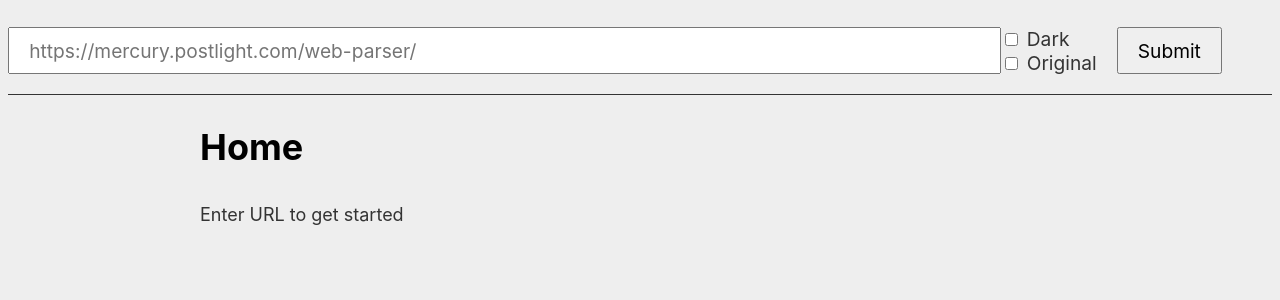
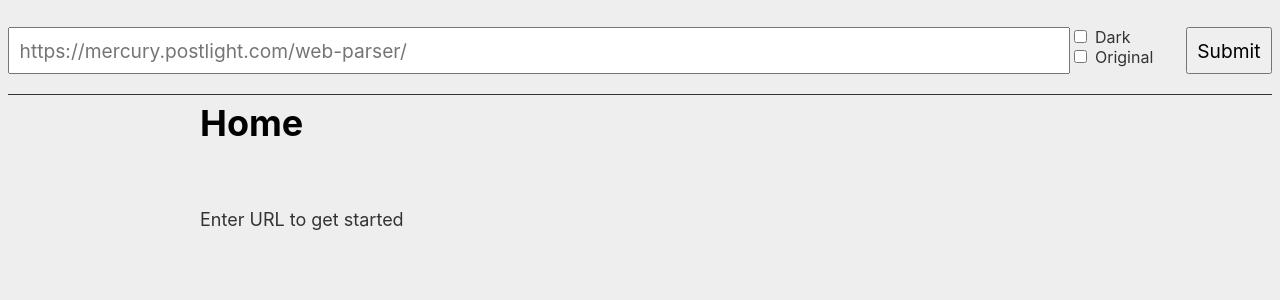
Before and after one commit to irfancharania/readability-wrapper, a Flask app: page / in a window 1280 px wide. Shown: the top 300 px of the page. Run offline with Flask 2, Linux system fonts and the light colour scheme.

Commit message:
Update styles
- don't build links with optional params

```diff
--- a/app.py
+++ b/app.py
@@ -40,11 +40,13 @@ def build_url(page_url, page_theme, page_links):
        page_links == 'original':
         link = u
     else:
+        params = {'url': u}
+        # build optional parameter list
+        if page_theme: params['theme'] = page_theme
+        if page_links: params['links'] = page_links
+
         link = urljoin(request.url_root,
-                       url_for('main',
-                               theme=page_theme,
-                               links=page_links,
-                               url=u))
+                       url_for('main', **params))
 
     return 'href="{0}"'.format(link)
 
--- a/config.py
+++ b/config.py
@@ -9,5 +9,5 @@ load_dotenv(dotenv_path)
 
 # set up variables
 MERCURY_API_KEY = os.getenv('MERCURY_API_KEY')
-DO_NOT_REDIRECT = ['youtube.com', 'github.com', '.pdf']
+DO_NOT_REDIRECT = ['youtube.com', 'github.com', '.pdf', 'amazon.c']
 FALLBACK_REDIRECT_URL = 'http://googleweblight.com/?lite_url='
--- a/static/css/style.css
+++ b/static/css/style.css
@@ -29,7 +29,7 @@ header {
     }
 
     header input, button {
-        padding: .5em 1em;
+        padding: .5em .5em;
         font-size: inherit;
         line-height: inherit;
         font-family: inherit;
@@ -39,17 +39,15 @@ header {
         width: 100%;
     }
 
-    header .options {
+    header .options, header .submit {
         width: 5em;
         vertical-align: top;
     }
 
         header .options label {
             display: block;
+            font-size: smaller;
         }
-
-    header .url {
-    }
 
 main {
     font-size: 18px;
@@ -60,6 +58,10 @@ main {
     word-wrap: break-word;
     overflow: auto;
 }
+
+    main h1 {
+        margin: 0 0 1.5em 0;
+    }
 
 pre {
     overflow: auto;
--- a/templates/index.html
+++ b/templates/index.html
@@ -27,18 +27,18 @@
                     Original
                 </label>
             </div>
-            <div>
+            <div class="submit">
                 <button>Submit</button>
             </div>
         </form>
     </header>
     <main>
         {% if content %}
+        {% if url %}
+        <small><a href="{{url}}">{{url}}</a></small>
+        {% endif %}
         <h1>
-            <span>{{title}}</span>
-            {% if url %}
-            <small>(<a href="{{url}}">{{url}}</a>)</small>
-            {% endif %}
+            {{title}}
         </h1>
         {% autoescape false %}<div>
             {{content}}
```
